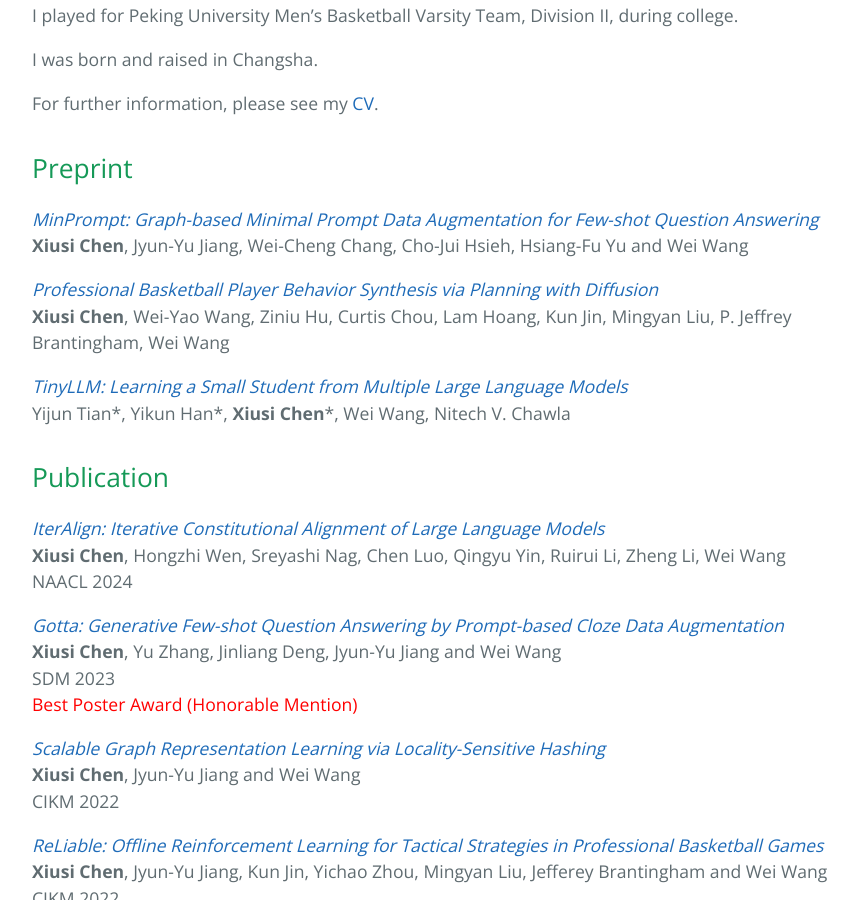
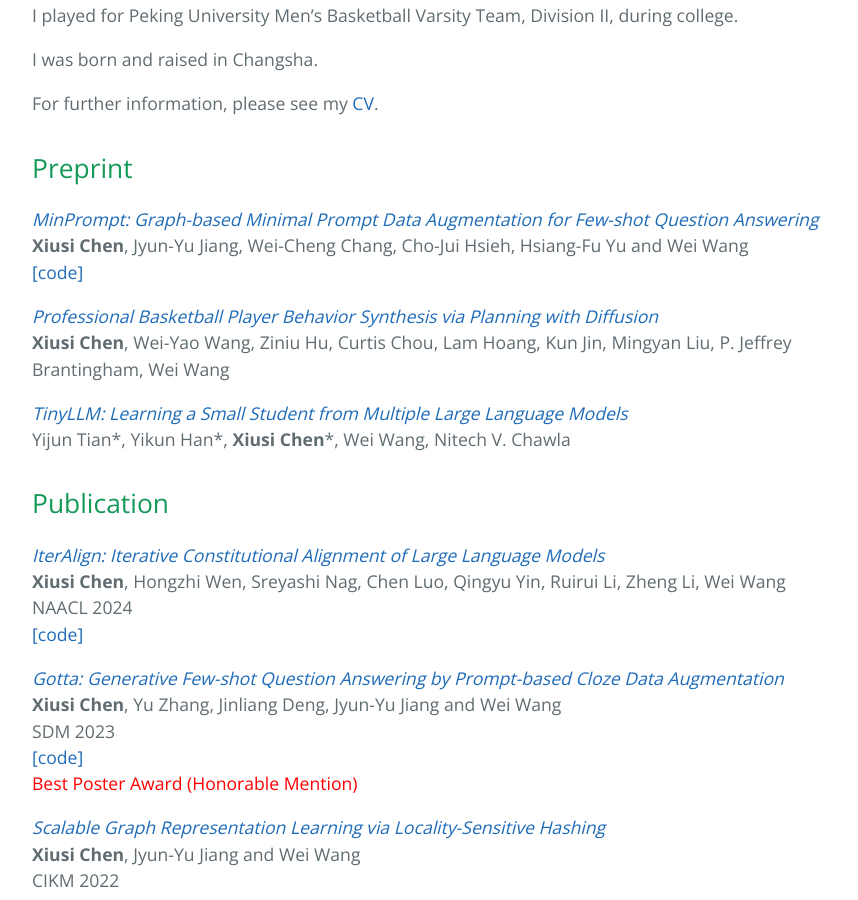
Before and after one commit to xiusic/xiusic.github.io, a Jekyll site: the page built from index.md, in a window 1280 px wide and 900 px high, scrolled down 1208 px. Shown: the whole window, without its empty margins (192-1050 px from the left). Built offline with Jekyll 4.4.1, drawn with Linux system fonts in a browser that asks for light colours; our own code applies the rules of GitHub Pages for plain Markdown files.

Commit message:
Update index.md

```diff
--- a/index.md
+++ b/index.md
@@ -47,6 +47,7 @@ For further information, please see my [CV](CV.pdf).
 ## Preprint
 [_MinPrompt: Graph-based Minimal Prompt Data Augmentation for Few-shot Question Answering_](https://arxiv.org/pdf/2310.05007.pdf)
 **Xiusi Chen**, Jyun-Yu Jiang, Wei-Cheng Chang, Cho-Jui Hsieh, Hsiang-Fu Yu and Wei Wang
+[\[code\]](https://github.com/xiusic/MinPrompt)
 
 [_Professional Basketball Player Behavior Synthesis via Planning with Diffusion_](https://arxiv.org/pdf/2306.04090.pdf)
 **Xiusi Chen**, Wei-Yao Wang, Ziniu Hu, Curtis Chou, Lam Hoang, Kun Jin, Mingyan Liu, P. Jeffrey Brantingham, Wei Wang
@@ -62,10 +63,12 @@ Yijun Tian\*, Yikun Han\*, **Xiusi Chen**\*, Wei Wang, Nitech V. Chawla
 [_IterAlign: Iterative Constitutional Alignment of Large Language Models_](https://arxiv.org/pdf/2403.18341.pdf)
 **Xiusi Chen**, Hongzhi Wen, Sreyashi Nag, Chen Luo, Qingyu Yin, Ruirui Li, Zheng Li, Wei Wang
 NAACL 2024
+[\[code\]](https://github.com/xiusic/IterAlign)
 
 [_Gotta: Generative Few-shot Question Answering by Prompt-based Cloze Data Augmentation_](https://epubs.siam.org/doi/epdf/10.1137/1.9781611977653.ch102)
 **Xiusi Chen**, Yu Zhang, Jinliang Deng, Jyun-Yu Jiang and Wei Wang
 SDM 2023
+[\[code\]](https://github.com/xiusic/Gotta)
 <span style="color:red">Best Poster Award (Honorable Mention)</span>
 
 [_Scalable Graph Representation Learning via Locality-Sensitive Hashing_](papers/cikm_b.pdf)
```
